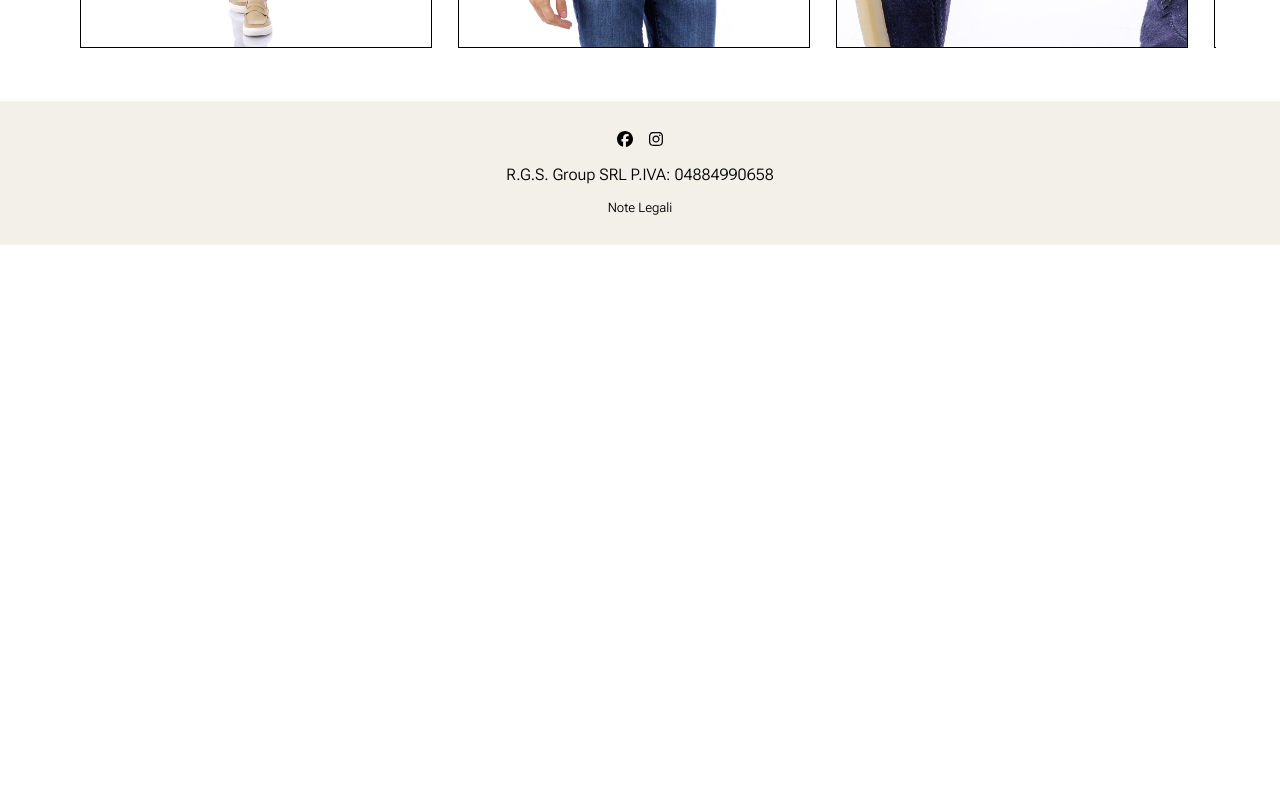
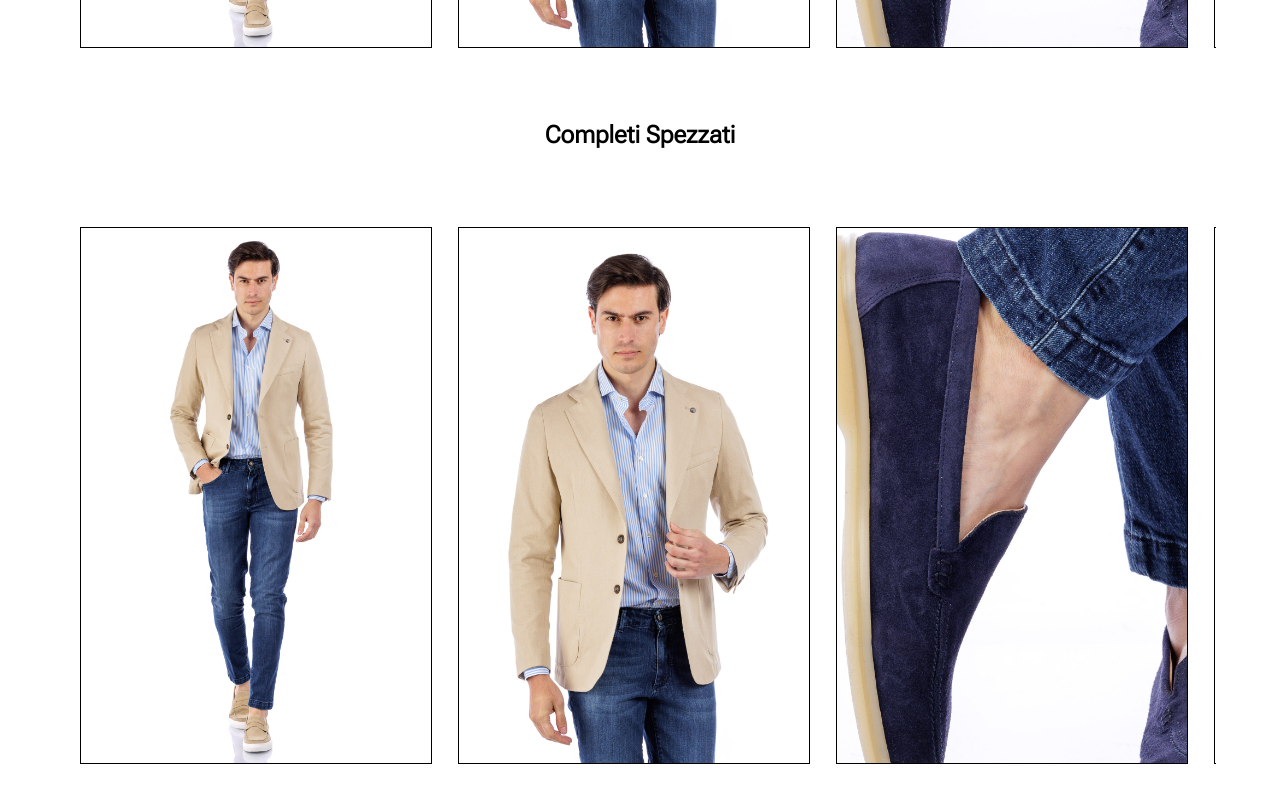
Before and after one commit to fdm89/new-russo-abbigliamento, a React (Create React App) app: page /collection in a window 1280 px wide. Shown: the part 1520-2320 px from the top of the page. Before the commit the page ends 1765 px from the top, so only its background shows below. Built offline with nearby package versions, Linux system fonts and the light colour scheme.

Commit message:
added carousel

```diff
--- a/src/components/Collection.js
+++ b/src/components/Collection.js
@@ -21,6 +21,9 @@ function Collection() {
         <Carousel></Carousel>
         <h2>Completi Spezzati</h2>
         <CarouselTwo></CarouselTwo>
+        <h2>Completi Spezzati</h2>
+        <CarouselTwo></CarouselTwo>
+
         <Footer></Footer>
     </div>
 
```
